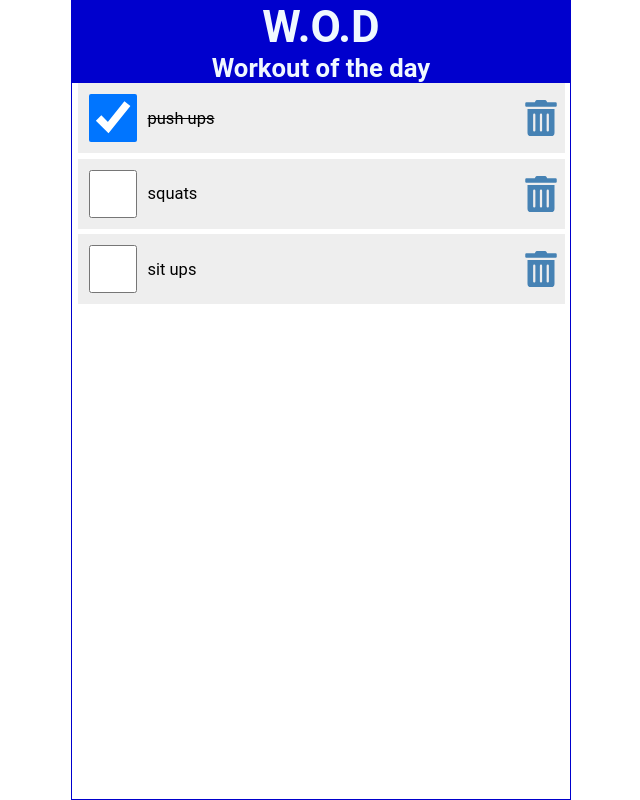
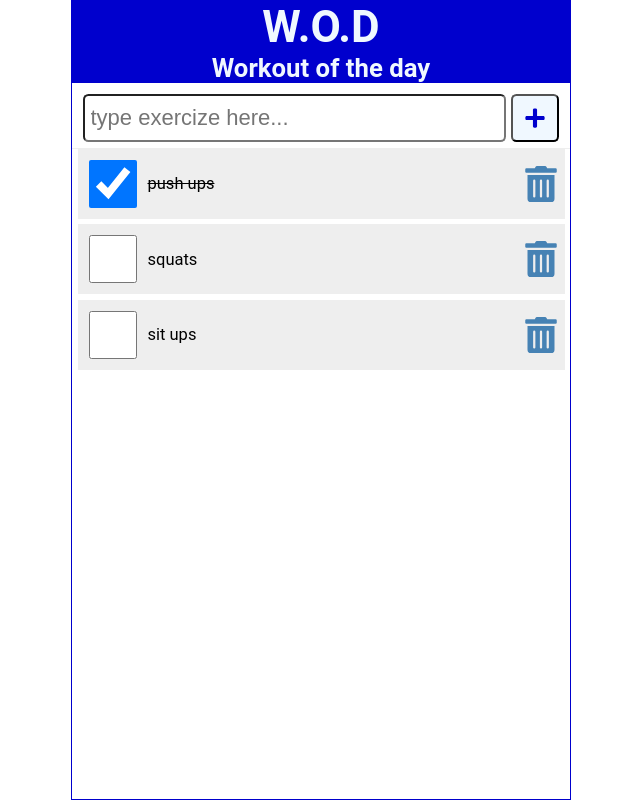
Before and after one commit to nkped/repo-shadow-client, a React (Create React App) app: page / in a window 1280 px wide. Shown: the whole page, without its empty margins (319-959 px from the left). Built offline with nearby package versions, Linux system fonts and the light colour scheme.

Commit message:
add button

```diff
--- a/src/App.css
+++ b/src/App.css
@@ -45,7 +45,7 @@ main {
   display: flex;
   flex-direction: column;
   flex-grow: 1;
-  justify-content: center;
+  justify-content: flex-start;
   align-items: center;
   overflow-y: auto;
 }
@@ -117,3 +117,70 @@ ul li::before {
   color: red;
   outline: none;
 }
+
+.addForm {
+  width: 100%;
+  display: flex;
+  justify-content: flex-start;
+  margin: 0.5rem 0 0;
+  padding: 0 0.5rem 0.25rem;
+  border-bottom: 1px solid #eee;
+}
+
+.addForm label {
+  position: absolute;
+  left: -99999px;
+}
+
+.addForm input[type='text'] {
+  flex-grow: 1;
+  max-width: calc(100% - 50px);
+  min-height: 48px;
+  font-size: 1rem;
+  padding: 0.25rem;
+  border-radius: 0.25rem;
+  margin-right: 0.25rem;
+  outline: none;
+}
+
+button {
+  height: 48px;
+  min-width: 48px;
+  border-radius: 0.25rem;
+  padding: 0.5rem;
+  font-size: 1rem;
+  background-color: aliceblue;
+  color: mediumblue;
+  cursor: pointer;
+}
+
+button:focus,
+button:hover {
+  color: white;
+  background-color: limegreen;
+  outline: none;
+}
+
+.searchForm {
+  width: 100%;
+  display: flex;
+  justify-content: flex-start;
+  margin: 0.25rem 0 0;
+  padding: 0 0.5rem 0.25rem;
+  border-bottom: 1px solid #eee;
+}
+
+.searchForm label {
+  position: absolute;
+  left: -99999px;
+}
+
+.searchForm input[type='text'] {
+  flex-grow: 1;
+  max-width: 100%;
+  min-height: 48px;
+  font-size: 1rem;
+  padding: 0.25rem;
+  border-radius: 0.25rem;
+  outline: none;
+}
--- a/src/App.js
+++ b/src/App.js
@@ -1,6 +1,7 @@
 import './App.css';
 import Header from './components/Header';
 import Content from './components/Content';
+import AddItem from './components/AddItem';
 
 import { useState } from 'react';
 
@@ -11,6 +12,8 @@ const [ items, setItems ] = useState([
   { id: 2, checked: false, item: 'squats' },
   { id: 3, checked: false, item: 'sit ups' }
 ])
+
+const [ newItem, setNewItem ] = useState('')
 
 const handleCheck = (id) => {
   const listItems = items.map((item) => item.id === id ? { ...item, checked: !item.checked }: item )
@@ -25,11 +28,14 @@ const handleDelete = (id) => {
   return (
     <div className="App">
       <Header />
+      <AddItem
+        newItem={newItem}
+        setNewItem={setNewItem}  />
       <Content
-      items={items}
-      setItems={setItems}
-      handleCheck={handleCheck}
-      handleDelete={handleDelete}/>
+        items={items}
+        setItems={setItems}
+        handleCheck={handleCheck}
+        handleDelete={handleDelete}/>
     </div>
   );
 }
--- /dev/null
+++ b/src/components/AddItem.js
@@ -0,0 +1,26 @@
+import React from 'react'
+import { FaPlus } from 'react-icons/fa'
+
+const AddItem = ({ newItem, setNewItem }) => {
+    //onClick={() => handleSubmit(item.id)}
+  return (
+    <form className='addForm'>
+        <input
+            type='text'
+            placeholder='type exercize here...'
+            value={newItem}
+            onChange={(e) => setNewItem(e.target.value)}/>
+            <button
+                type='submit'
+                tabIndex={0}
+            >
+                <FaPlus />
+            </button>
+    </form>
+  )
+}
+
+export default AddItem
+
+
+//onSubmit={() => handleSubmit()}
--- a/src/components/Content.js
+++ b/src/components/Content.js
@@ -3,7 +3,8 @@ import { FaTrashAlt } from 'react-icons/fa'
 
 const Content = ({ items, handleCheck, handleDelete }) => {
   return (
-    <ul>{items.map((item) => (
+    <ul>
+        {items.map((item) => (
         <li className='item' key={item.id}>
             <input
                 type='checkbox'
```
Lines whose indentation alone changed are shown as unchanged.
